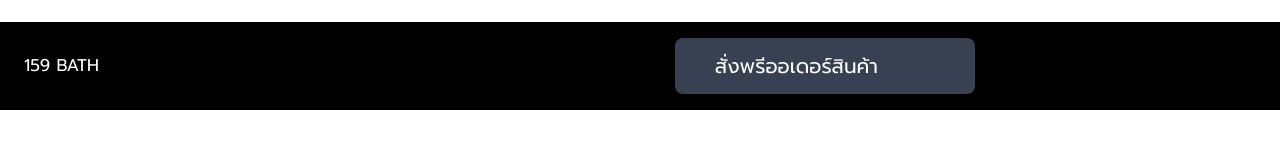
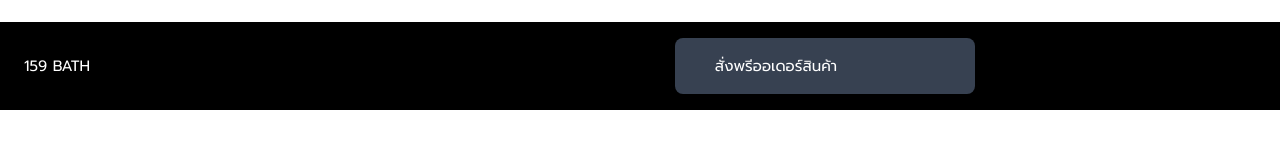
Before and after one commit to JeenVerawood/tp-smte-store, a React (Vite) app: page /bag in a window 1280 px wide. Shown: the part 598-739 px from the top of the page. Built offline with nearby package versions, Linux system fonts and the light colour scheme; a web font is replaced by a local one.

Commit message:
fix font

```diff
--- a/src/components/Bag.jsx
+++ b/src/components/Bag.jsx
@@ -70,10 +70,10 @@ function Bag() {
 
       {/* Footer Section */}
       <footer className="bg-black w-full mt-5 flex items-center justify-between px-6 py-4 ">
-      <h1 className="text-[17px] text-white font-prompt "> 159 BATH </h1>
+      <h1 className="text-[15px] text-white font-prompt "> 159 BATH </h1>
         <a href="https://forms.gle/QbtviLYjkgU4syy8A" className="w-[70%]">
           <div className="flex items-center justify-between h-14 px-10 bg-gray-700 rounded-lg cursor-pointer hover:bg-gray-600 transition-colors w-full max-w-[300px] mx-auto">
-            <h1 className="text-white text-[20px] font-prompt text-center">สั่งพรีออเดอร์สินค้า</h1>
+            <h1 className="text-white text-[15px] font-prompt text-center">สั่งพรีออเดอร์สินค้า</h1>
           </div>
         </a>
       </footer>
```
